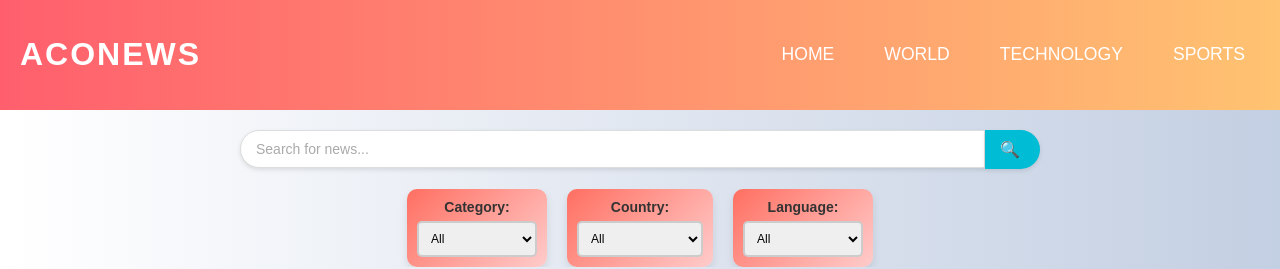
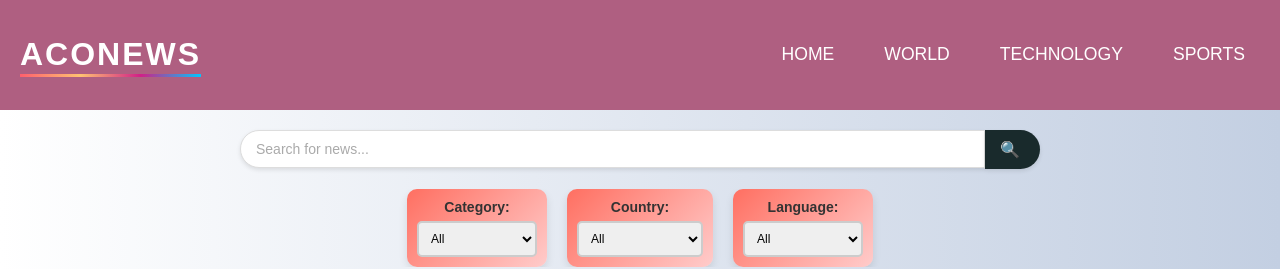
Before and after one commit to kalpanak2203/ACONEWS, a React (Create React App) app: page / in a window 1280 px wide. Shown: the top 269 px of the page. Built offline with nearby package versions, Linux system fonts and the light colour scheme; no server answers.

Commit message:
styling improved

```diff
--- a/src/Navbar.css
+++ b/src/Navbar.css
@@ -14,7 +14,7 @@ body, html {
   display: flex;
   justify-content: space-between;
   align-items: center;
-  background: linear-gradient(90deg, #ff5f6d, #ffc371);
+  background-color: rgb(175, 95, 129);
   padding: 15px 20px;
   z-index: 1000;
   transition: background-color 0.5s ease, padding 0.5s ease;
@@ -34,11 +34,32 @@ body, html {
   color: white;
   font-size: 2rem;
   letter-spacing: 2px;
+  position: relative; /* Required for underline effect */
 }
 
 .navbar-logo h1 a {
   text-decoration: none;
   color: inherit;
+  position: relative; /* Required for underline effect */
+}
+
+.navbar-logo h1 a::after {
+  content: '';
+  position: absolute;
+  left: 0;
+  bottom: -5px; /* Position the underline below the text */
+  width: 100%;
+  height: 3px;
+  background: linear-gradient(90deg, #ff5f6d, #ffc371, #d12087, #00c6ff); /* Colorful gradient underline */
+  transform: scaleX(0);
+  transform-origin: bottom right;
+  transition: transform 0.5s ease-in-out;
+}
+
+.navbar-logo h1 a:hover::after,
+.navbar-logo h1 a::after {
+  transform: scaleX(1);
+  transform-origin: bottom left;
 }
 
 /* Navbar links */
--- a/src/SearchBar.css
+++ b/src/SearchBar.css
@@ -33,7 +33,7 @@
 }
 
 .search-input:focus {
-  border-color: #00bcd4;
+  border-color: #2b745b;
   box-shadow: 0 4px 8px rgba(0, 0, 0, 0.2);
 }
 
@@ -42,7 +42,7 @@
 }
 
 .search-button {
-  background-color: #00bcd4;
+  background-color: #192a2c;
   color: white;
   border: none;
   border-radius: 0 30px 30px 0; /* Rounded corners, right side */
```
